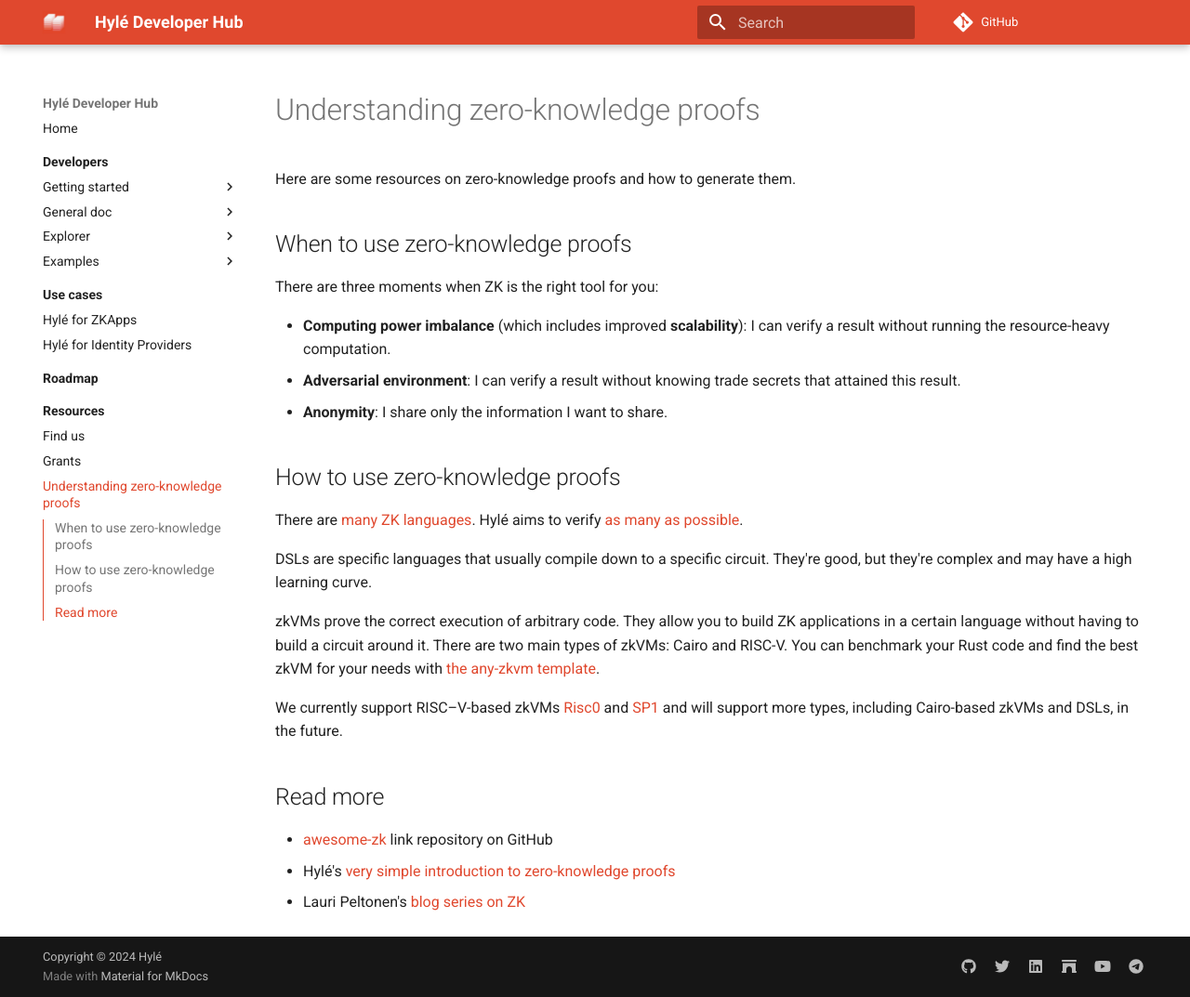
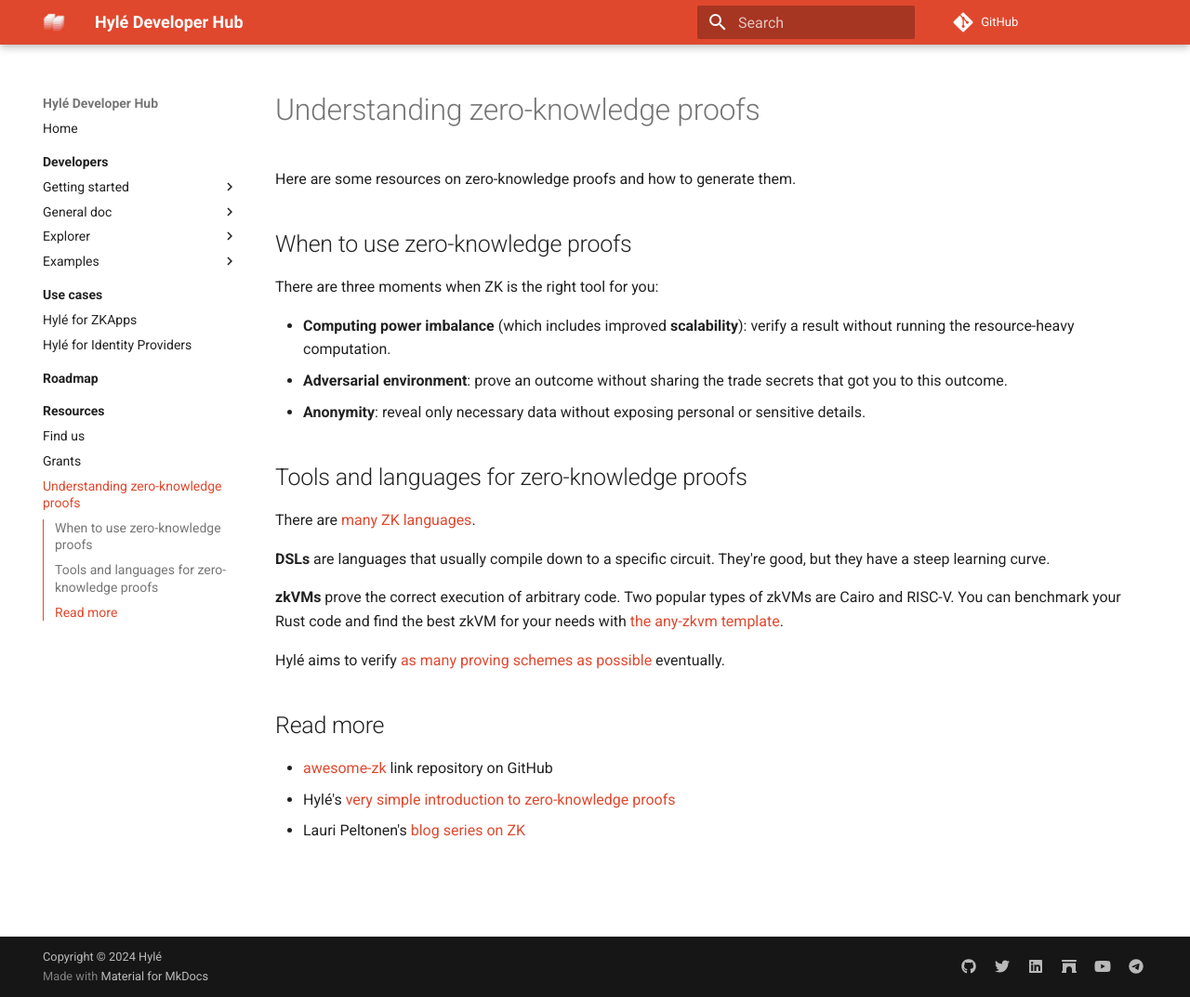
Before and after one commit to Hyle-org/devhub-hyle, an MkDocs documentation site: the page built from docs/resources/intro-to-zkp.md, in a window 1280 px wide and 1073 px high. Shown: the whole window at 93% size. Built offline with MkDocs 1.6.1 and Material for MkDocs 9.7.7, drawn with Linux system fonts in a browser that asks for light colours; comment, search, counter and statistics services are not loaded.

Commit message:
small improvements

```diff
--- a/docs/resources/intro-to-zkp.md
+++ b/docs/resources/intro-to-zkp.md
@@ -8,19 +8,19 @@
 
 There are three moments when ZK is the right tool for you:
 
-- **Computing power imbalance** (which includes improved **scalability**): I can verify a result without running the resource-heavy computation.
-- **Adversarial environment**: I can verify a result without knowing trade secrets that attained this result.
-- **Anonymity**: I share only the information I want to share.
+- **Computing power imbalance** (which includes improved **scalability**): verify a result without running the resource-heavy computation.
+- **Adversarial environment**: prove an outcome without sharing the trade secrets that got you to this outcome.
+- **Anonymity**: reveal only necessary data without exposing personal or sensitive details.
 
-## How to use zero-knowledge proofs
+## Tools and languages for zero-knowledge proofs
 
-There are [many ZK languages](https://github.com/microbecode/zk-languages). Hylé aims to verify [as many as possible](../developers/general-doc/supported-proving-schemes.md).
+There are [many ZK languages](https://github.com/microbecode/zk-languages).
 
-DSLs are specific languages that usually compile down to a specific circuit. They're good, but they're complex and may have a high learning curve.
+**DSLs** are languages that usually compile down to a specific circuit. They're good, but they have a steep learning curve.
 
-zkVMs prove the correct execution of arbitrary code. They allow you to build ZK applications in a certain language without having to build a circuit around it. There are two main types of zkVMs: Cairo and RISC-V. You can benchmark your Rust code and find the best zkVM for your needs with [the any-zkvm template](https://github.com/MatteoMer/any-zkvm).
+**zkVMs** prove the correct execution of arbitrary code. Two popular types of zkVMs are Cairo and RISC-V. You can benchmark your Rust code and find the best zkVM for your needs with [the any-zkvm template](https://github.com/MatteoMer/any-zkvm).
 
-We currently support RISC–V-based zkVMs [Risc0](https://risc0.com/docs/) and [SP1](https://docs.succinct.xyz/) and will support more types, including Cairo-based zkVMs and DSLs, in the future.
+Hylé aims to verify [as many proving schemes as possible](../developers/general-doc/supported-proving-schemes.md) eventually.
 
 ## Read more
 
```
